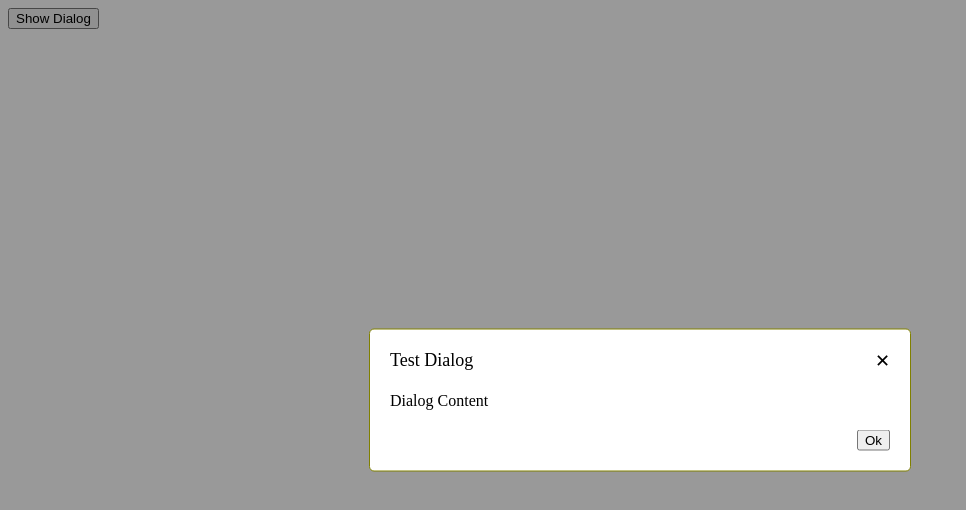
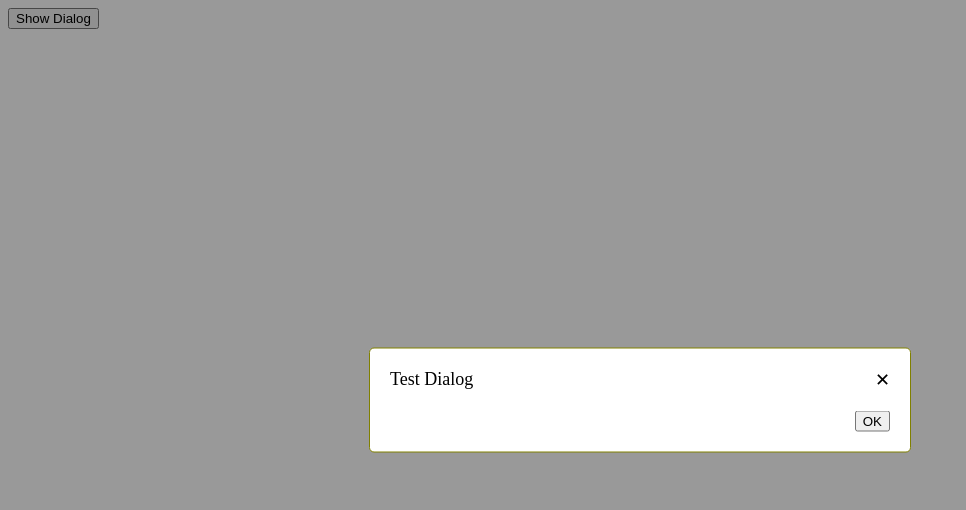
Before and after one commit to Senali-perera/TypeScript_Angular_Assignment, an Angular app in the folder assignment2/: page / in a window 1280 px wide. Both pictures are taken after a click on the button "Show Dialog". Shown: the top 510 px of the page, without its empty margins (0-966 px from the left). Built offline with nearby package versions, Linux system fonts and the light colour scheme.

Commit message:
Made Dialog component reusable

```diff
--- a/assignment2/src/app/components/dialog/dialog.component.html
+++ b/assignment2/src/app/components/dialog/dialog.component.html
@@ -4,10 +4,10 @@
     <span class="dialog-close" (click)="onCancelPressed()">✕</span>
   </div>
   <div class="dialog-content">
-    Dialog Content
+    <ng-content></ng-content>
   </div>
   <div class="dialog-footer">
-    <button (click)="onOkPressed()">Ok</button>
+    <button (click)="customButtonPressed()">{{buttonText}}</button>
   </div>
 </div>
 
--- a/assignment2/src/app/components/dialog/dialog.component.ts
+++ b/assignment2/src/app/components/dialog/dialog.component.ts
@@ -1,4 +1,4 @@
-import {Component, Input} from '@angular/core';
+import {Component, ElementRef, EventEmitter, Input, Output} from '@angular/core';
 
 @Component({
   selector: 'app-dialog',
@@ -9,13 +9,21 @@ import {Component, Input} from '@angular/core';
 })
 export class DialogComponent {
 
-  @Input() title = "Dialog Title";
+  @Input() title: string = "Dialog Title";
+  @Input() buttonText?: string = "OK";
 
-  onOkPressed(): void {
-    console.log("Ok Pressed");
+  @Output() dialogCancelEvent: EventEmitter<any> = new EventEmitter();
+  @Output() dialogCustomEvent: EventEmitter<any> = new EventEmitter();
+
+  constructor(private elementRef: ElementRef) {}
+
+  customButtonPressed(): void {
+    this.elementRef.nativeElement.remove();
+    this.dialogCustomEvent.emit();
   }
 
   onCancelPressed(): void {
-    console.log("Cancel Pressed");
+    this.elementRef.nativeElement.remove();
+    this.dialogCancelEvent.emit();
   }
 }
```
